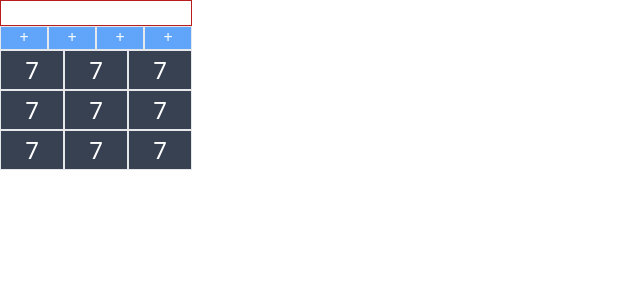
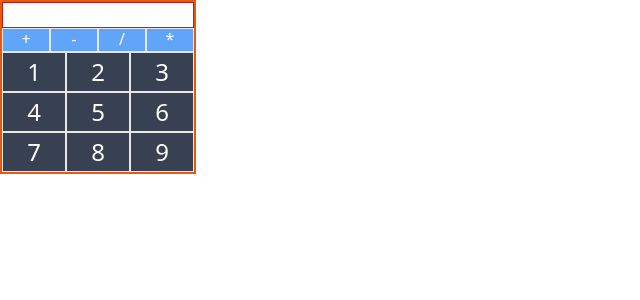
Before and after one commit to lawal-mj/react-calculator, a React (Create React App) app: page / in a window 1280 px wide. Shown: the top 300 px of the page, without its empty margins (0-640 px from the left). Built offline with nearby package versions, Linux system fonts and the light colour scheme.

Commit message:
add container border to calculator

```diff
--- a/src/App.js
+++ b/src/App.js
@@ -5,7 +5,7 @@ import InputBox from "./components/InputBox"
 
 export default function App(){
     return (
-        <div>
+        <div className="inline-block border-2 border-orange-600 bg-orange-400">
             <InputBox />
             <Signpad />
             <Numpad />
--- a/src/components/Numpad.js
+++ b/src/components/Numpad.js
@@ -4,19 +4,19 @@ export default function Numpad() {
   return (
     <div className="flex">
       <div>
-        <Button />
-        <Button />
-        <Button />
+        <Button number={1} />
+        <Button number={4} />
+        <Button number={7} />
       </div>
       <div>
-        <Button />
-        <Button />
-        <Button />
+        <Button number={2} />
+        <Button number={5} />
+        <Button number={8} />
       </div>
       <div>
-        <Button />
-        <Button />
-        <Button />
+        <Button number={3} />
+        <Button number={6} />
+        <Button number={9} />
       </div>
     </div>
   );
--- a/src/components/Signpad.js
+++ b/src/components/Signpad.js
@@ -1,12 +1,13 @@
-import Sign from "./blocks/Sign"
+import Sign from "./blocks/Sign";
 
-export default function Signpad(){
-    return(
-        <div className="flex">
-            <Sign />
-            <Sign />
-            <Sign />
-            <Sign />
-        </div>
-    )
+export default function Signpad() {
+  return (
+    <div className="flex">
+      <Sign sign={"+"} />
+      <Sign sign={"-"} />
+      <Sign sign={"/"} />
+      <Sign sign={"*"} />
+
+    </div>
+  );
 }
--- a/src/components/blocks/Button.js
+++ b/src/components/blocks/Button.js
@@ -1,8 +1,8 @@
-export default function Button() {
+export default function Button(props) {
   return (
     <div>
       <div className="bg-gray-700 w-16 h-10 m-0 text-center py-1 flex justify-center items-center text-2xl text-white border">
-        7
+        {props.number}
       </div>
     </div>
   );
--- a/src/components/blocks/Sign.js
+++ b/src/components/blocks/Sign.js
@@ -1,8 +1,8 @@
-export default function Sign() {
+export default function Sign(props) {
     return (
       <div>
         <div className="bg-blue-400 w-12 h-6 flex pb-1 pt-0.5 justify-center items-center text-white border text-base">
-          +
+         {props.sign}
         </div>
       </div>
     );
```
